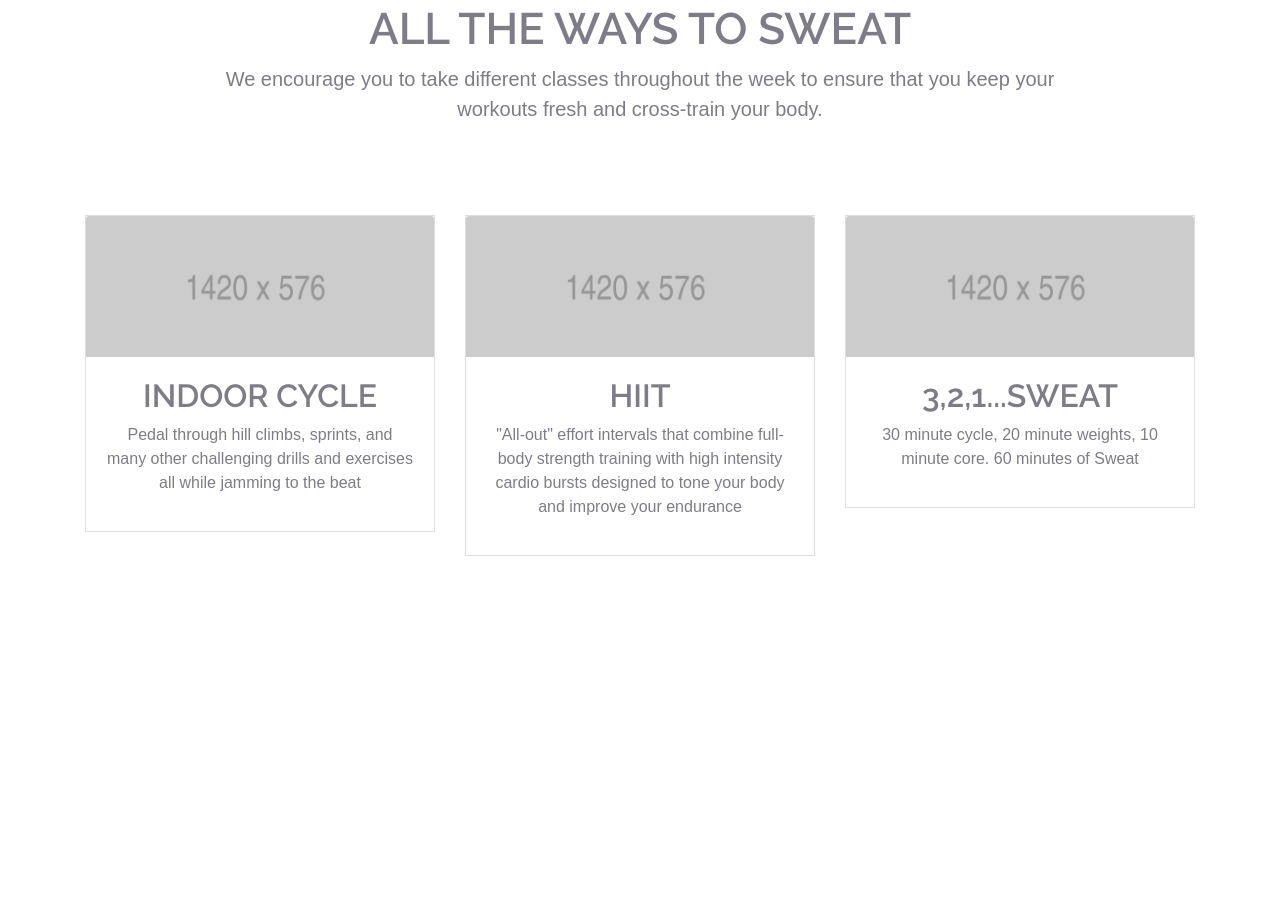
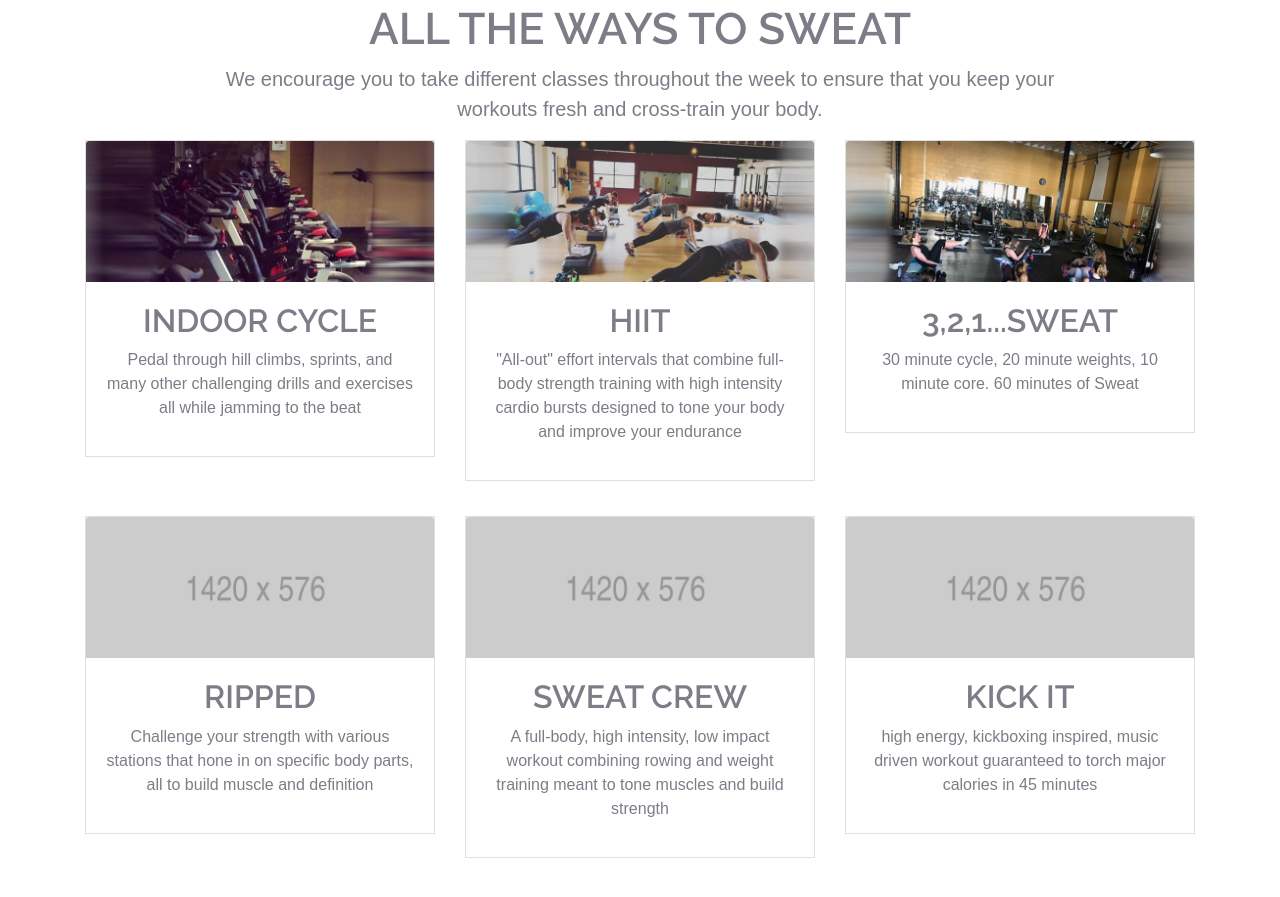
Before and after one commit to mriccelli75/thesweatshoppe-, a plain HTML site: page index.html in a window 1280 px wide. Shown: the part 1447-2344 px from the top of the page. Before the commit the page ends 2083 px from the top, so only its background shows below. Drawn offline with nearby package versions, Linux system fonts and the light colour scheme.

Commit message:
scaffolding and layout of more sections

```diff
--- a/css/styles.css
+++ b/css/styles.css
@@ -392,10 +392,8 @@ section {
   color: white;
 }
 
-section#workouts {
-  /* background: url('../img/athletes-endurance-energy-685534.jpg');
-  background-size: cover;
-  position: relative; */
+section#workouts .row + .row {
+  margin-top: 35px;
 
 }
 .overlay {
--- a/index.html
+++ b/index.html
@@ -67,6 +67,7 @@
                 <div class="eyebrow heading -x-small caps">Workouts &amp; Programs</div>
                         <h1 class="heading">We're Not Looking for Perfection<br>Just Passion.</h1>
                         <p>We believe variety is the key to a successful fitness program.</p>
+                        <p><a href="#" class="btn btn-lg btn-primary" role="button">Sign Up Now</a></p>
                 </div>
             </div>
           </div><!-- end of container -->
@@ -129,7 +130,7 @@
             <h1>All The Ways to Sweat</h1>
             <p class="lead">We encourage you to take different classes throughout the week to ensure that you keep your workouts fresh and cross-train your body.</p>
           </div>
-          <div class="row">
+          <!-- <div class="row">
             <div class="dotted-line">
                 <div class="dot dot-one">
 
@@ -141,7 +142,7 @@
 
                 </div>
             </div>
-        </div>
+        </div> -->
           <!-- <div class="row">
               <div class="col-sm-4">
                 <div class="media">
@@ -189,9 +190,9 @@
           </div> -->
 
           <div class="row">
-            <div class="col-sm-4">
+            <div class="col-md-4">
                 <div class="card">
-                    <img class="card-img-top" src="img/1420x576.png" alt="Card image cap">
+                    <img class="card-img-top" src="img/spin-cycles.jpg" alt="Spinning">
                     <div class="card-body">
                         <h2>INDOOR CYCLE</h2>
                       <p>Pedal through hill climbs, sprints, and many other challenging drills and exercises all while jamming to the beat</p>
@@ -199,9 +200,9 @@
                   </div>
             </div>
 
-            <div class="col-sm-4">
+            <div class="col-md-4">
                 <div class="card">
-                    <img class="card-img-top" src="img/1420x576.png" alt="Card image cap">
+                    <img class="card-img-top" src="img/hiit.jpg" alt="High Intensity Training">
                     <div class="card-body">
                         <h2>HIIT</h2>
                         <p>"All-out" effort intervals that combine full-body strength training with high intensity cardio bursts designed to tone your body and improve your endurance</p>
@@ -209,9 +210,9 @@
                   </div>
             </div>
 
-            <div class="col-sm-4">
+            <div class="col-md-4">
                 <div class="card">
-                    <img class="card-img-top" src="img/1420x576.png" alt="Card image cap">
+                    <img class="card-img-top" src="img/321-sweat.jpg" alt="321 Sweat">
                     <div class="card-body">
                         <h2>3,2,1...SWEAT</h2>
                       <p>30 minute cycle, 20 minute weights, 10 minute core. 60 minutes of Sweat</p>
@@ -220,7 +221,42 @@
             </div>
 
           </div>
+
+          <div class="row">
+            <div class="col-md-4">
+                <div class="card">
+                    <img class="card-img-top" src="img/1420x576.png" alt="Card image cap">
+                    <div class="card-body">
+                        <h2>RIPPED</h2>
+                      <p>Challenge your strength with various stations that hone in on specific body parts, all to build muscle and definition</p>
+                      </div>
+                  </div>
+            </div>
+
+            <div class="col-md-4">
+                <div class="card">
+                    <img class="card-img-top" src="img/1420x576.png" alt="Card image cap">
+                    <div class="card-body">
+                        <h2>SWEAT CREW</h2>
+                        <p>A full-body, high intensity, low impact workout combining rowing and weight training meant to tone muscles and build strength</p>
+                      </div>
+                  </div>
+            </div>
+
+            <div class="col-md-4">
+                <div class="card">
+                    <img class="card-img-top" src="img/1420x576.png" alt="Card image cap">
+                    <div class="card-body">
+                        <h2>KICK IT</h2>
+                      <p>high energy, kickboxing inspired, music driven workout guaranteed to torch major calories in 45 minutes</p>
+                      </div>
+                  </div>
+            </div>
+
+          </div>
         </div>
+
+
       </section>
    </main>
 
```
Also changed, not shown: img/321-sweat.jpg (added), img/hiit.jpg (added), img/spin-cycles.jpg (added), 1 other file.
